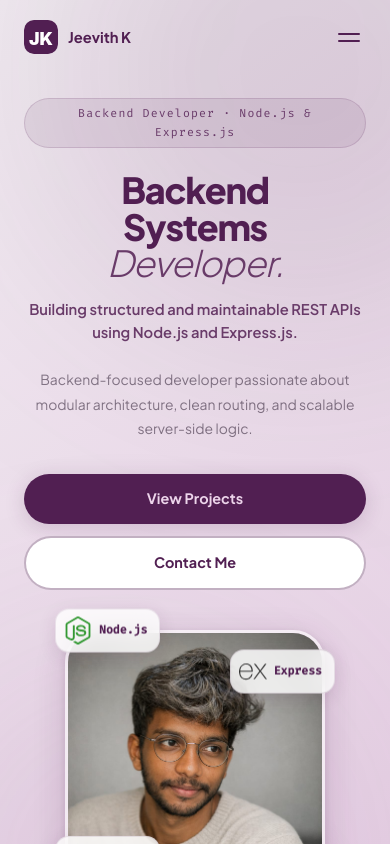
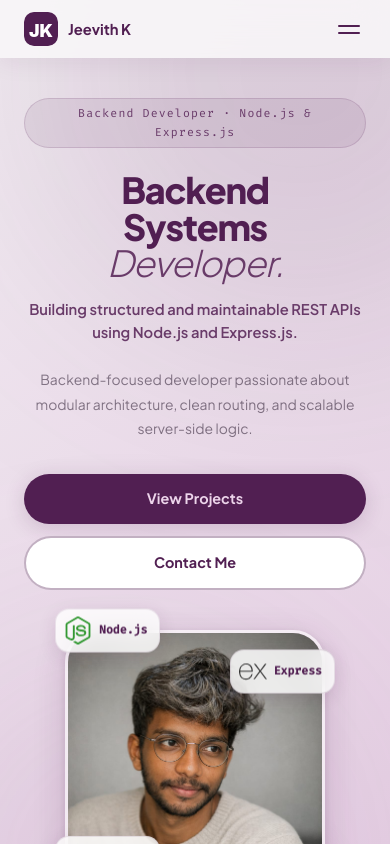
Before and after one commit to jeevithdev/MyPortfolio, a React (Vite) app: page / in a window 390 px wide. Shown: the top 844 px of the page. Built offline with nearby package versions, Linux system fonts and the light colour scheme.

Commit message:
Portfolio

```diff
--- a/src/components/Nav/Nav.css
+++ b/src/components/Nav/Nav.css
@@ -24,6 +24,8 @@
 
 /* Inner row — constrained to same max-width as content */
 .nav {
+  position: relative;
+  z-index: 100; /* Keeps logo and burger above drawer */
   display: flex;
   align-items: center;
   justify-content: space-between;
@@ -154,4 +156,13 @@
 @media (max-width: 680px) {
   .nav__links { display: none; }
   .nav__burger { display: flex; }
+
+  /* Always keep the background frosted on mobile to prevent illegible overlapping */
+  .nav-wrap {
+    padding: 12px var(--layout-px);
+    background: rgba(248, 246, 248, 0.92);
+    backdrop-filter: blur(16px);
+    -webkit-backdrop-filter: blur(16px);
+    box-shadow: 0 4px 24px rgba(81, 31, 82, 0.08);
+  }
 }
```
